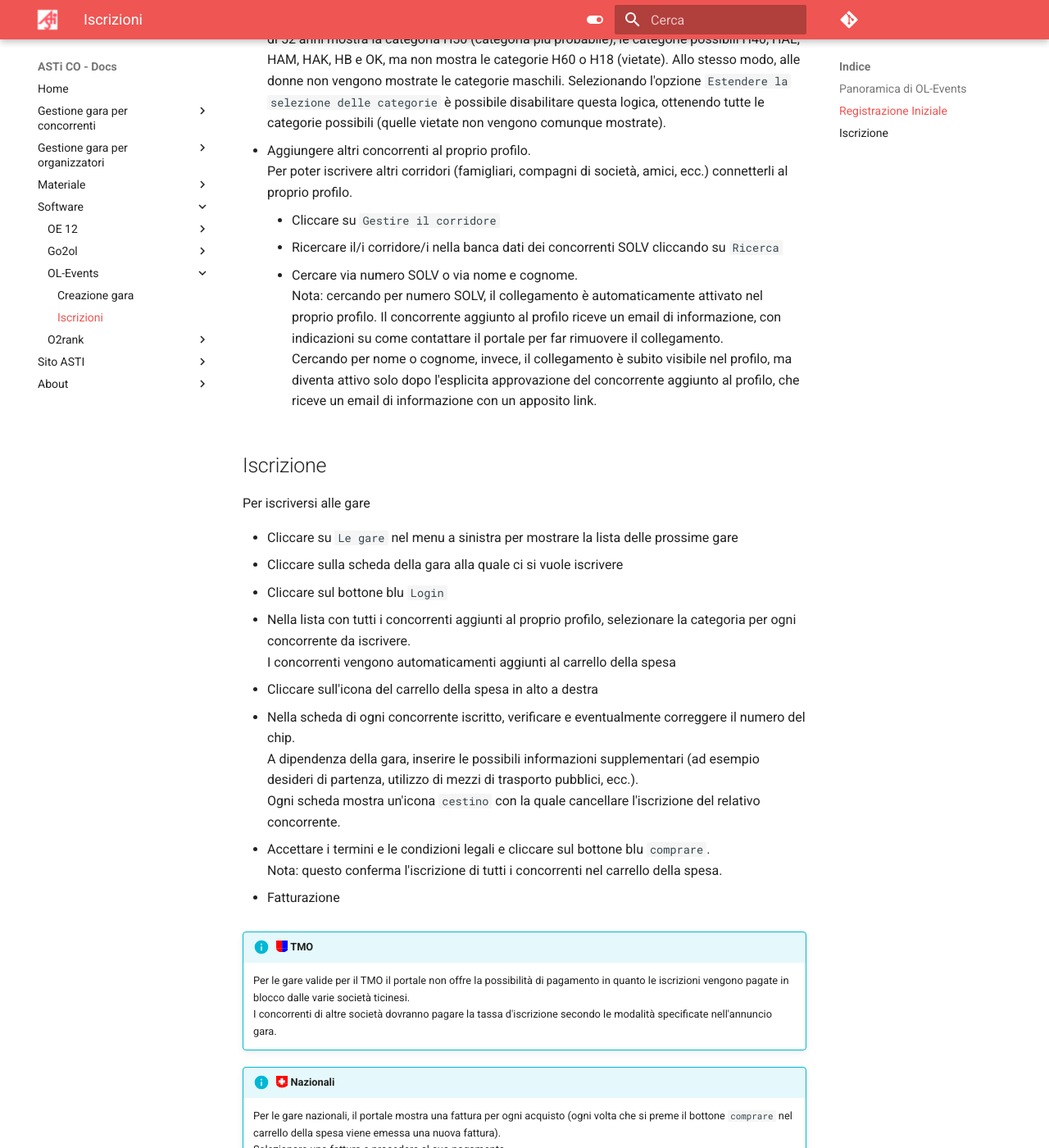
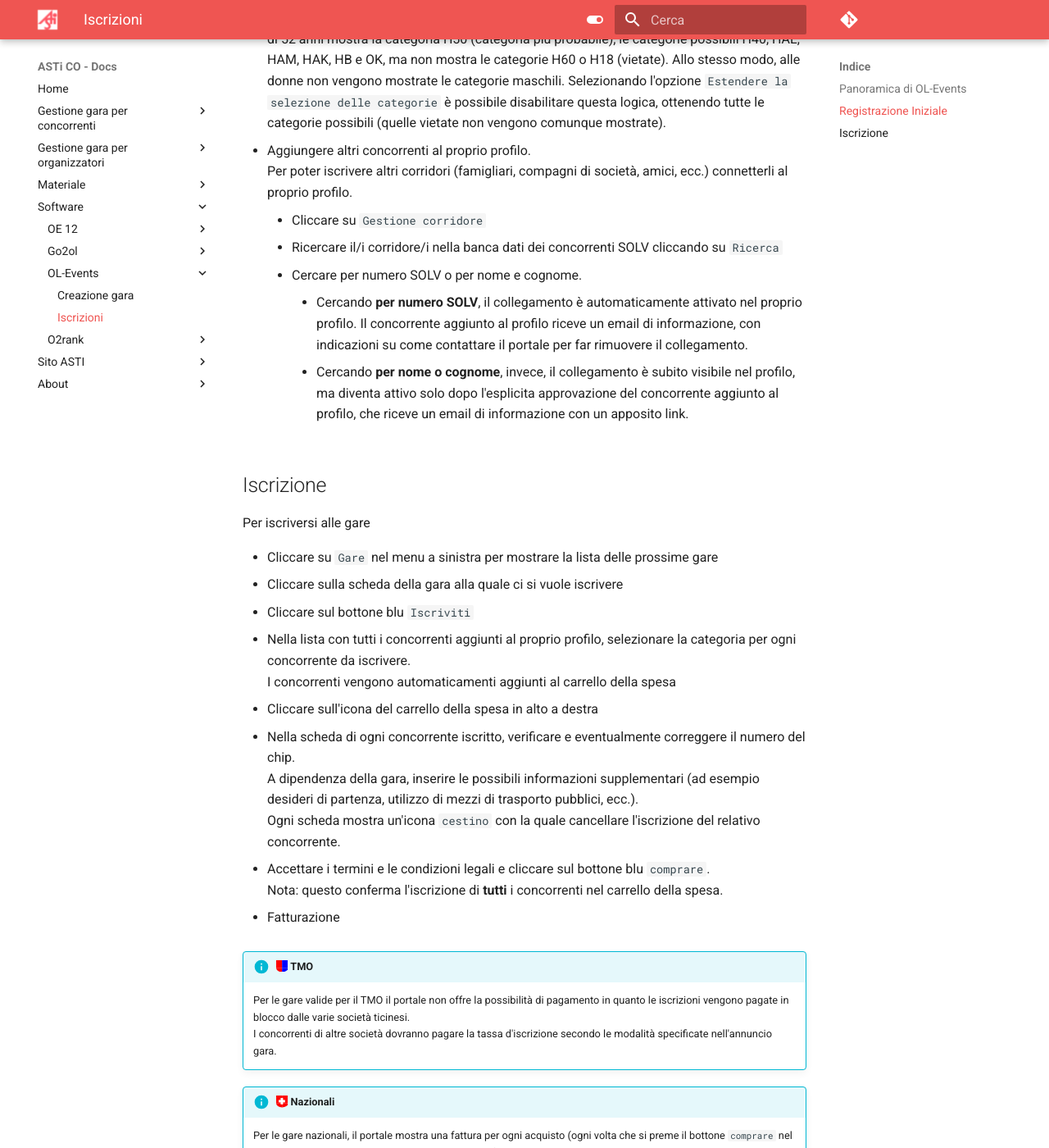
Before and after one commit to asti-co/doc, an MkDocs documentation site: the page built from docs/software/olevents/concorrenti.md, in a window 1280 px wide and 1400 px high, scrolled down 2104 px. Shown: the whole window at 82% size. Built offline with MkDocs 1.6.1 and Material for MkDocs 9.7.7, drawn with Linux system fonts in a browser that asks for light colours; comment, search, counter and statistics services are not loaded; some of the changed text lies outside the part shown.

Commit message:
adattato ol-events alle nuove traduzioni

```diff
--- a/docs/software/olevents/concorrenti.md
+++ b/docs/software/olevents/concorrenti.md
@@ -29,9 +29,9 @@ Per registrarsi
 
 Annunciarsi (login) con il proprio utente e completare i dati.
 
-- Cliccare su `Gestire l'utente`
+- Cliccare su `Gestione utente`
   Qui si possono modificare i dati inseriti nel formulario di registrazione.
-- Cliccare su `Gestire il corridore`
+- Cliccare su `Gestione corridore`
 
     - **Corridori registrati nella banca dati SOLV**
     Utenti già registrati nella banca dati dei concorrenti SOLV possono usare l'opzione `Ricerca` per importare i propri dati, cercando per numero SOLV o per nome e cognome.
@@ -48,19 +48,19 @@ Annunciarsi (login) con il proprio utente e completare i dati.
 
 - Aggiungere altri concorrenti al proprio profilo.
   Per poter iscrivere altri corridori (famigliari, compagni di società, amici, ecc.) connetterli al proprio profilo.
-    - Cliccare su `Gestire il corridore`
+    - Cliccare su `Gestione corridore`
     - Ricercare il/i corridore/i nella banca dati dei concorrenti SOLV cliccando su `Ricerca`
-    - Cercare via numero SOLV o via nome e cognome.
-      Nota: cercando per numero SOLV, il collegamento è automaticamente attivato nel proprio profilo. Il concorrente aggiunto al profilo riceve un email di informazione, con indicazioni su come contattare il portale per far rimuovere il collegamento.
-      Cercando per nome o cognome, invece, il collegamento è subito visibile nel profilo, ma diventa attivo solo dopo l'esplicita approvazione del concorrente aggiunto al profilo, che riceve un email di informazione con un apposito link.
+    - Cercare per numero SOLV o per nome e cognome.
+          - Cercando **per numero SOLV**, il collegamento è automaticamente attivato nel proprio profilo. Il concorrente aggiunto al profilo riceve un email di informazione, con indicazioni su come contattare il portale per far rimuovere il collegamento.
+          - Cercando **per nome o cognome**, invece, il collegamento è subito visibile nel profilo, ma diventa attivo solo dopo l'esplicita approvazione del concorrente aggiunto al profilo, che riceve un email di informazione con un apposito link.
 
 ## Iscrizione
 
 Per iscriversi alle gare
 
-- Cliccare su `Le gare` nel menu a sinistra per mostrare la lista delle prossime gare
+- Cliccare su `Gare` nel menu a sinistra per mostrare la lista delle prossime gare
 - Cliccare sulla scheda della gara alla quale ci si vuole iscrivere
-- Cliccare sul bottone blu `Login`
+- Cliccare sul bottone blu `Iscriviti`
 - Nella lista con tutti i concorrenti aggiunti al proprio profilo, selezionare la categoria per ogni concorrente da iscrivere.
   I concorrenti vengono automaticamenti aggiunti al carrello della spesa
 - Cliccare sull'icona del carrello della spesa in alto a destra
@@ -68,7 +68,7 @@ Per iscriversi alle gare
   A dipendenza della gara, inserire le possibili informazioni supplementari (ad esempio desideri di partenza, utilizzo di mezzi di trasporto pubblici, ecc.).
   Ogni scheda mostra un'icona `cestino` con la quale cancellare l'iscrizione del relativo concorrente.
 - Accettare i termini e le condizioni legali e cliccare sul bottone blu `comprare`.
-  Nota: questo conferma l'iscrizione di tutti i concorrenti nel carrello della spesa.
+  Nota: questo conferma l'iscrizione di **tutti** i concorrenti nel carrello della spesa.
 
 - Fatturazione
 !!! Info ":asti-tmo: TMO"
```
